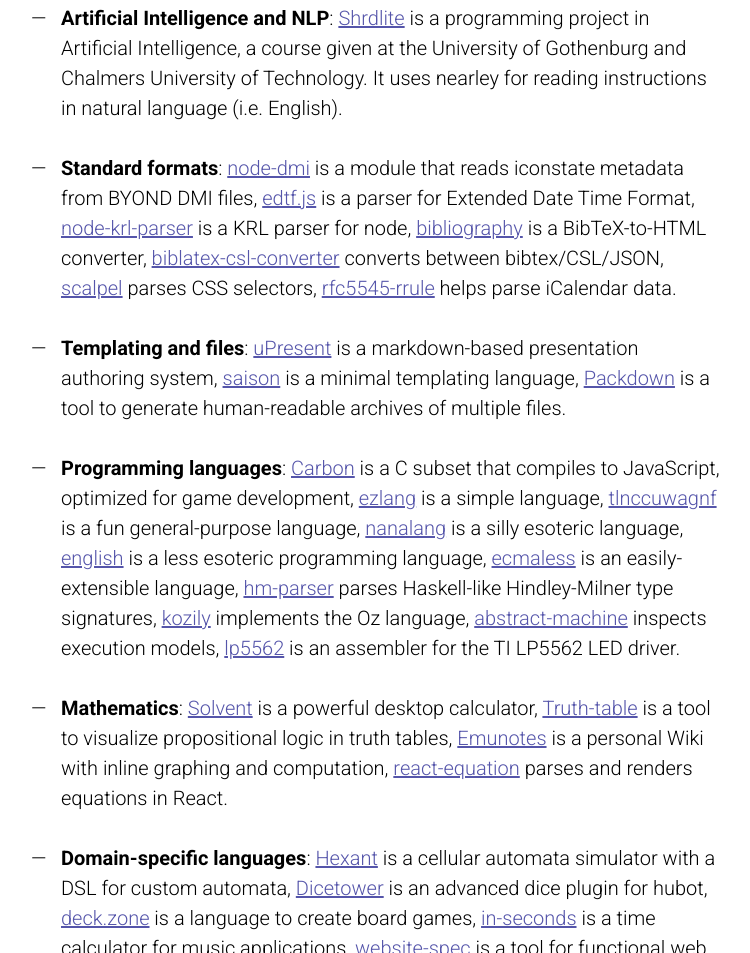
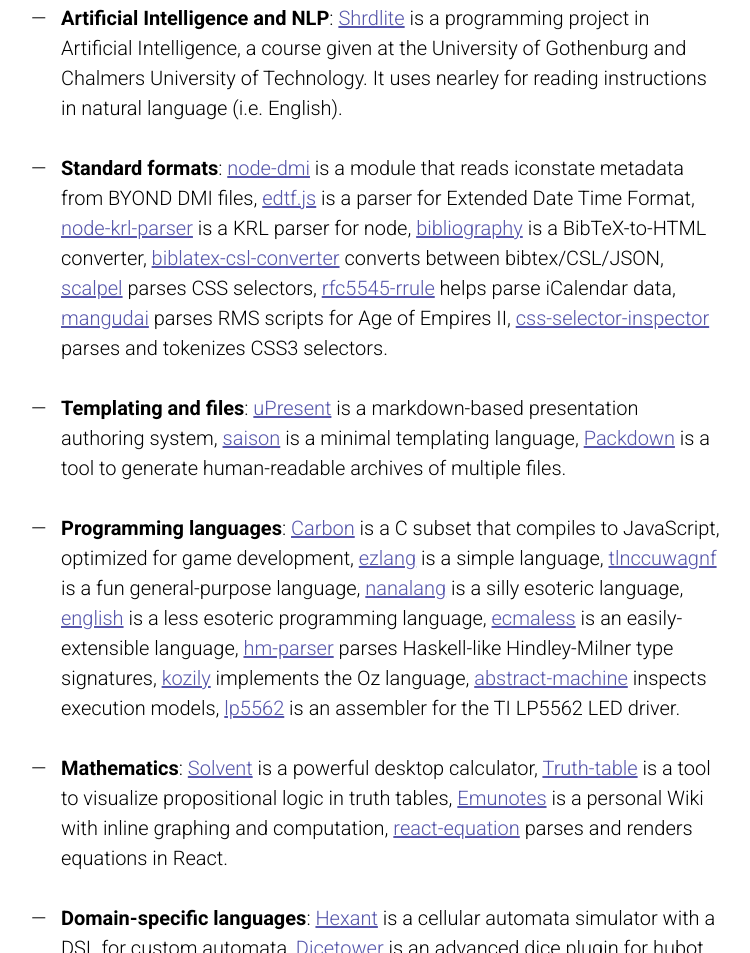
Before and after one commit to kach/nearley, a website: page index.html in a window 1280 px wide. Shown: the part 3708-4661 px from the top of the page, without its empty margins (269-1019 px from the left). Drawn offline with Linux system fonts and the light colour scheme.

Commit message:
more nearley users

```diff
--- a/index.html
+++ b/index.html
@@ -271,7 +271,11 @@
                 href="https://github.com/gajus/scalpel">scalpel</a> parses CSS
                 selectors, <a
                 href="https://github.com/waratuman/rfc5545-rrule">rfc5545-rrule</a>
-                helps parse iCalendar data.
+                helps parse iCalendar data, <a
+                href="https://github.com/mangudai/mangudai">mangudai</a> parses
+                RMS scripts for Age of Empires II, <a
+                href="https://github.com/balbuf/css-selector-inspector">css-selector-inspector</a>
+                parses and tokenizes CSS3 selectors.
 
                 <li><strong>Templating and files</strong>: <a
                 href="https://github.com/bobbybee/uPresent">uPresent</a> is a
```
